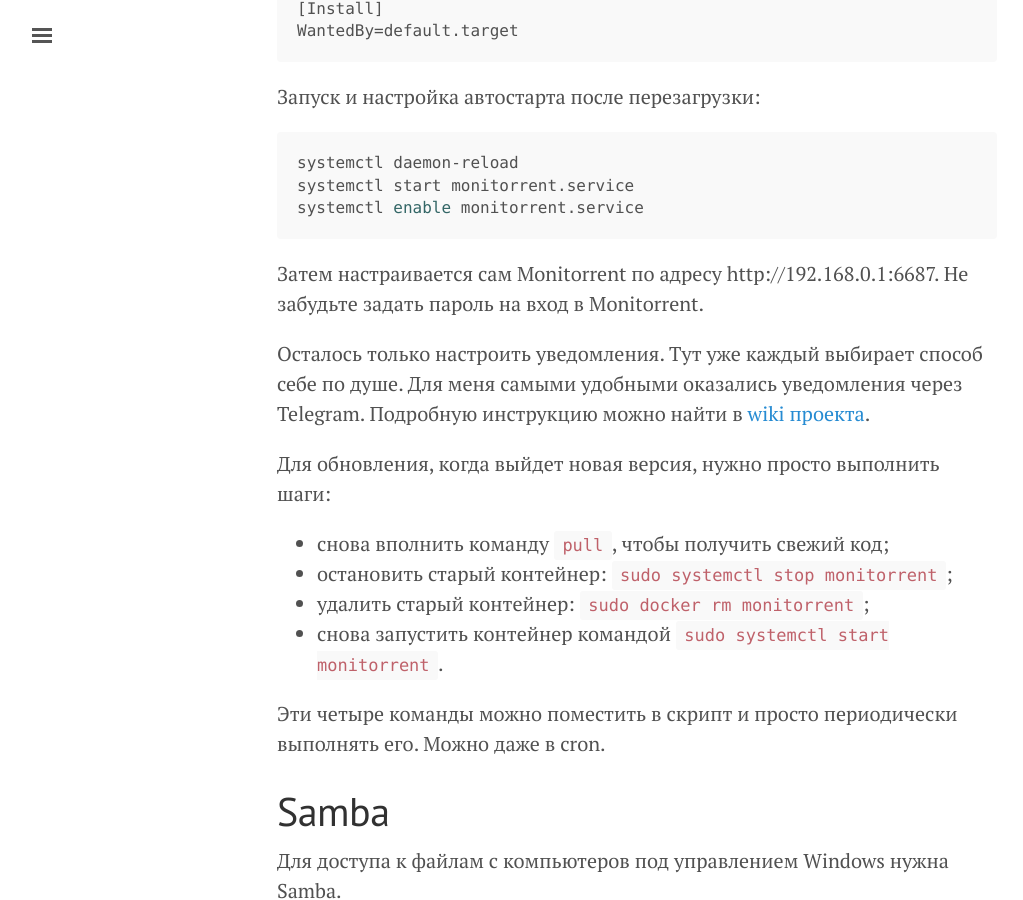
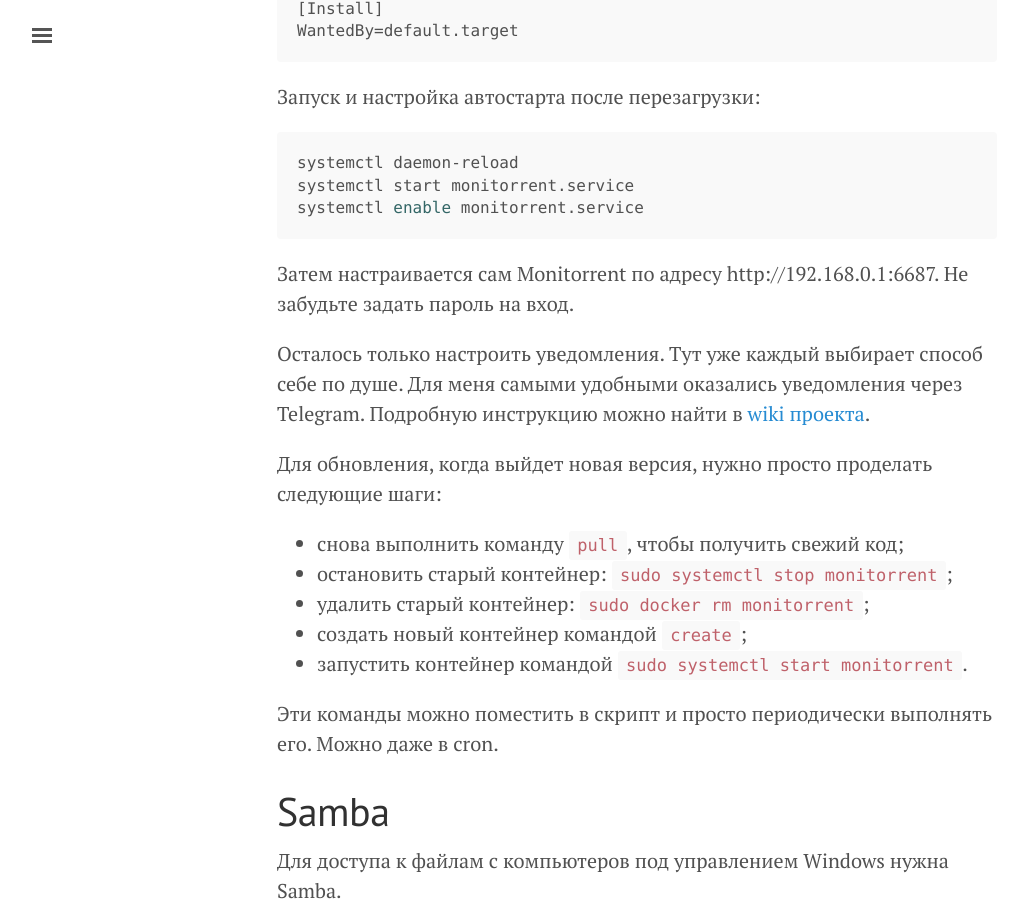
Before and after one commit to velikodniy/velikodniy.github.io, a Jekyll site: the page built from _posts/2016-11-17-cubietruck-as-nas.md, in a window 1280 px wide and 900 px high, scrolled down 13640 px. Shown: the whole window, without its empty margins (3-1026 px from the left). Built offline with Jekyll 4.4.1, drawn with Linux system fonts in a browser that asks for light colours; a script that is not in the unit is left out.

Commit message:
Minor changes

```diff
--- a/_posts/2016-11-17-cubietruck-as-nas.md
+++ b/_posts/2016-11-17-cubietruck-as-nas.md
@@ -565,22 +565,23 @@
 ~~~
 
 Затем настраивается сам Monitorrent по адресу
-http://192.168.0.1:6687. Не забудьте задать пароль на вход в
-Monitorrent.
+http://192.168.0.1:6687. Не забудьте задать пароль на вход.
 
 Осталось только настроить уведомления. Тут уже каждый выбирает способ
 себе по душе. Для меня самыми удобными оказались уведомления через
 Telegram. Подробную инструкцию можно найти в
 [wiki проекта](https://github.com/werwolfby/monitorrent/wiki/FAQ).
 
-Для обновления, когда выйдет новая версия, нужно просто выполнить шаги:
+Для обновления, когда выйдет новая версия, нужно просто проделать
+следующие шаги:
 
-- снова вполнить команду `pull`, чтобы получить свежий код;
+- снова выполнить команду `pull`, чтобы получить свежий код;
 - остановить старый контейнер: `sudo systemctl stop monitorrent`;
 - удалить старый контейнер: `sudo docker rm monitorrent`;
-- снова запустить контейнер командой `sudo systemctl start monitorrent`.
+- создать новый контейнер командой `create`;
+- запустить контейнер командой `sudo systemctl start monitorrent`.
 
-Эти четыре команды можно поместить в скрипт и просто периодически
+Эти команды можно поместить в скрипт и просто периодически
 выполнять его. Можно даже в cron.
 
 Samba
```
